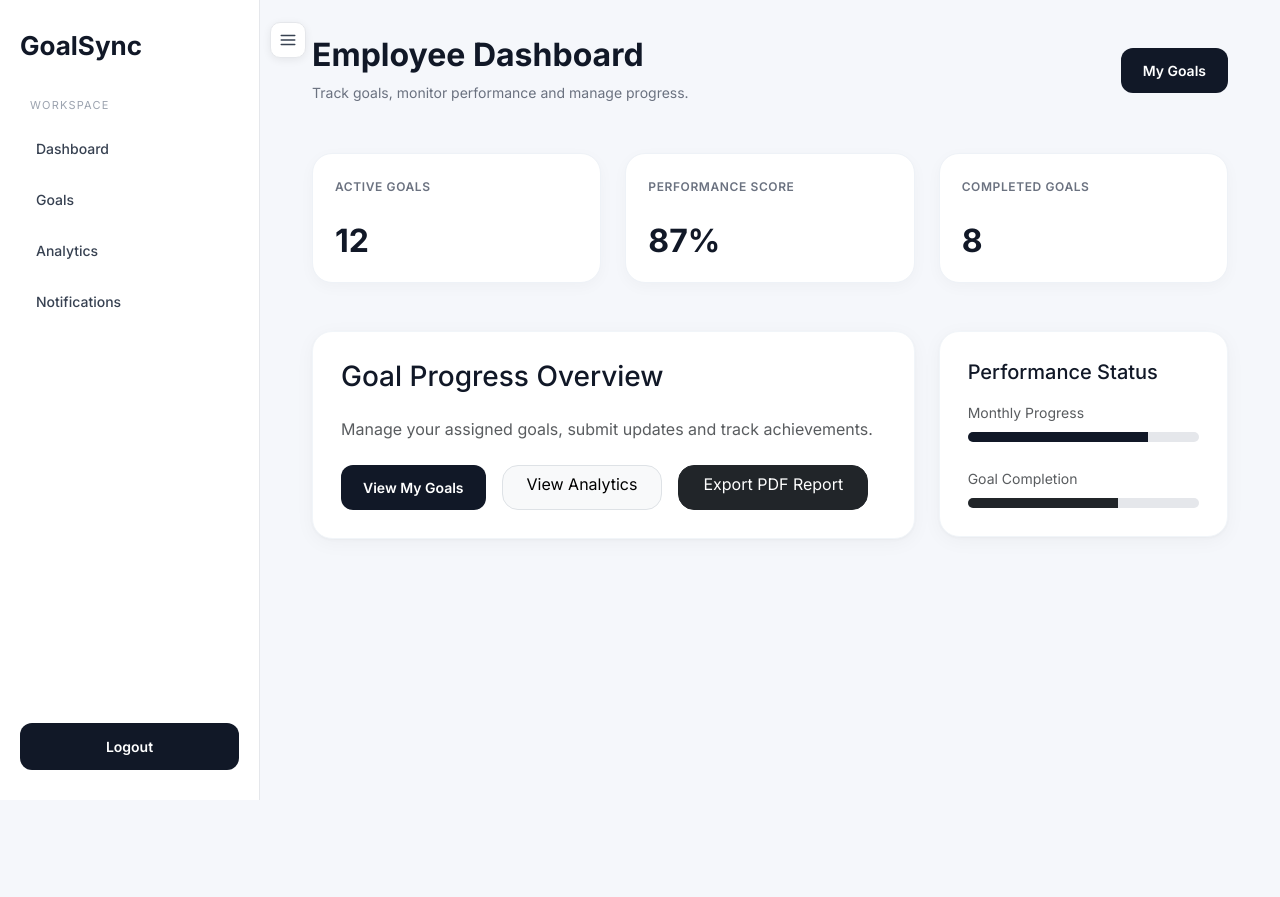
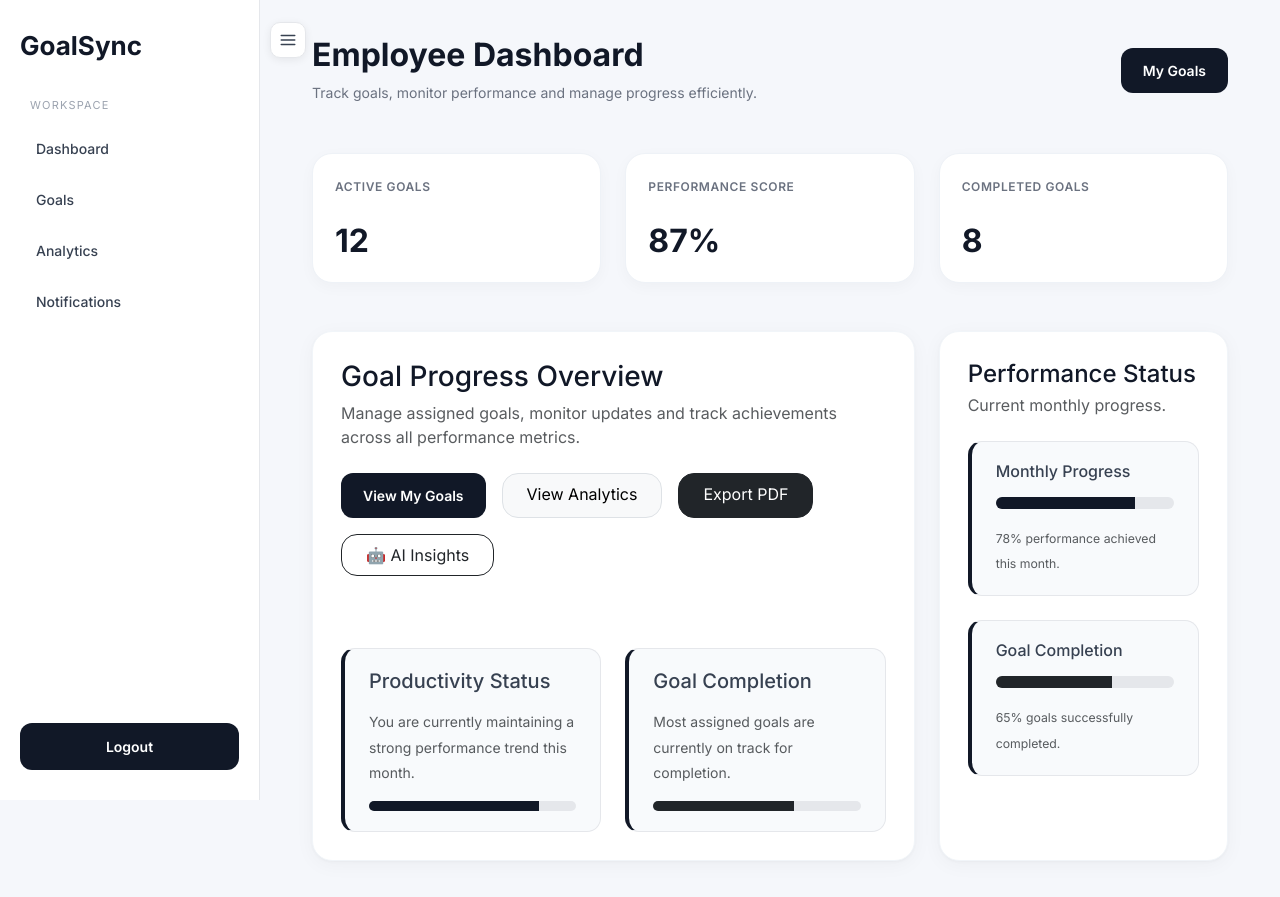
Before and after one commit to jainanugya370-stack/enterprise-goal-tracking-system-v2, a Django app: template templates/employee_dashboard.html in a window 1280 px wide. Before the commit the page ends 800 px from the top, so only its background shows below. Run offline with Django 5.2, Linux system fonts and the light colour scheme; the template is opened without the code that fills it, so the values that code supplies are empty.

```diff
--- a/templates/employee_dashboard.html
+++ b/templates/employee_dashboard.html
@@ -4,7 +4,7 @@
 
 <div class="container-fluid">
 
-    <!-- HERO SECTION -->
+    <!-- PAGE HEADER -->
 
     <div class="d-flex justify-content-between align-items-center mb-5">
 
@@ -15,14 +15,17 @@
             </h1>
 
             <p class="page-subtitle">
-                Track goals, monitor performance and manage progress.
+                Track goals, monitor performance and manage progress efficiently.
             </p>
 
         </div>
 
         <div>
 
-            <a href="/goals/my-goals/" class="btn-modern">
+            <a
+                href="/goals/my-goals/"
+                class="btn-modern"
+            >
                 My Goals
             </a>
 
@@ -34,7 +37,9 @@
 
     <div class="row g-4 mb-5">
 
-        <div class="col-md-4">
+        <!-- ACTIVE GOALS -->
+
+        <div class="col-xl-4 col-md-6">
 
             <div class="kpi-card">
 
@@ -50,7 +55,9 @@
 
         </div>
 
-        <div class="col-md-4">
+        <!-- PERFORMANCE SCORE -->
+
+        <div class="col-xl-4 col-md-6">
 
             <div class="kpi-card">
 
@@ -66,7 +73,9 @@
 
         </div>
 
-        <div class="col-md-4">
+        <!-- COMPLETED GOALS -->
+
+        <div class="col-xl-4 col-md-12">
 
             <div class="kpi-card">
 
@@ -84,40 +93,121 @@
 
     </div>
 
-    <!-- MAIN CONTENT -->
+    <!-- MAIN DASHBOARD SECTION -->
 
     <div class="row g-4">
 
-        <!-- LEFT CARD -->
+        <!-- LEFT PANEL -->
 
         <div class="col-lg-8">
 
-            <div class="card-modern">
+            <div class="card-modern h-100">
 
-                <h3 class="mb-4">
-                    Goal Progress Overview
-                </h3>
+                <div class="d-flex justify-content-between align-items-start mb-4">
 
-                <p class="text-muted mb-4">
-                    Manage your assigned goals, submit updates and track achievements.
-                </p>
+                    <div>
 
-                <div class="d-flex gap-3">
+                        <h3 class="mb-2">
+                            Goal Progress Overview
+                        </h3>
 
-                    <a href="/goals/my-goals/"
-                       class="btn-modern">
+                        <p class="text-muted mb-0">
+                            Manage assigned goals, monitor updates and track achievements across all performance metrics.
+                        </p>
+
+                    </div>
+
+                </div>
+
+                <!-- ACTION BUTTONS -->
+
+                <div class="d-flex flex-wrap gap-3 mt-4">
+
+                    <a
+                        href="/goals/my-goals/"
+                        class="btn-modern"
+                    >
                         View My Goals
                     </a>
 
-                    <a href="/dashboard/employee-analytics/"
-                       class="btn btn-light border rounded-4 px-4">
+                    <a
+                        href="/dashboard/employee-analytics/"
+                        class="btn btn-light border rounded-4 px-4 py-2"
+                    >
                         View Analytics
                     </a>
 
-                    <a href="/reports/employee-pdf/"
-                        class="btn btn-dark rounded-4 px-4">
-                        Export PDF Report
+                    <a
+                        href="/reports/employee-pdf/"
+                        class="btn btn-dark rounded-4 px-4 py-2"
+                    >
+                        Export PDF
                     </a>
+
+                    <a
+                        href="{% url 'ai_insights' %}"
+                        class="btn btn-outline-dark rounded-4 px-4 py-2"
+                    >
+                        🤖 AI Insights
+                    </a>
+
+                </div>
+
+                <!-- MINI STATS -->
+
+                <div class="row mt-5 g-4">
+
+                    <div class="col-md-6">
+
+                        <div class="ai-insight-box">
+
+                            <h5 class="mb-3">
+                                Productivity Status
+                            </h5>
+
+                            <p class="text-muted mb-3">
+                                You are currently maintaining a strong performance trend this month.
+                            </p>
+
+                            <div class="progress"
+                                 style="height:10px; border-radius:999px;">
+
+                                <div
+                                    class="progress-bar"
+                                    style="width:82%;">
+                                </div>
+
+                            </div>
+
+                        </div>
+
+                    </div>
+
+                    <div class="col-md-6">
+
+                        <div class="ai-insight-box">
+
+                            <h5 class="mb-3">
+                                Goal Completion
+                            </h5>
+
+                            <p class="text-muted mb-3">
+                                Most assigned goals are currently on track for completion.
+                            </p>
+
+                            <div class="progress"
+                                 style="height:10px; border-radius:999px;">
+
+                                <div
+                                    class="progress-bar bg-dark"
+                                    style="width:68%;">
+                                </div>
+
+                            </div>
+
+                        </div>
+
+                    </div>
 
                 </div>
 
@@ -125,47 +215,73 @@
 
         </div>
 
-        <!-- RIGHT CARD -->
+        <!-- RIGHT PANEL -->
 
         <div class="col-lg-4">
 
-            <div class="card-modern">
+            <div class="card-modern h-100">
 
-                <h5 class="mb-3">
-                    Performance Status
-                </h5>
+                <div class="d-flex justify-content-between align-items-center mb-4">
 
-                <div class="mb-3">
+                    <div>
 
-                    <small class="text-muted">
-                        Monthly Progress
-                    </small>
+                        <h4 class="mb-1">
+                            Performance Status
+                        </h4>
 
-                    <div class="progress mt-2"
-                         style="height:10px; border-radius:20px;">
-
-                        <div class="progress-bar"
-                             style="width:78%;">
-                        </div>
+                        <p class="text-muted mb-0">
+                            Current monthly progress.
+                        </p>
 
                     </div>
 
                 </div>
 
-                <div class="mt-4">
+                <!-- STATUS CARD -->
 
-                    <small class="text-muted">
-                        Goal Completion
-                    </small>
+                <div class="ai-insight-box mb-4">
 
-                    <div class="progress mt-2"
-                         style="height:10px; border-radius:20px;">
+                    <h6 class="mb-3">
+                        Monthly Progress
+                    </h6>
 
-                        <div class="progress-bar bg-dark"
-                             style="width:65%;">
+                    <div class="progress mb-3"
+                         style="height:12px; border-radius:999px;">
+
+                        <div
+                            class="progress-bar"
+                            style="width:78%;">
                         </div>
 
                     </div>
+
+                    <small class="text-muted">
+                        78% performance achieved this month.
+                    </small>
+
+                </div>
+
+                <!-- STATUS CARD -->
+
+                <div class="ai-insight-box">
+
+                    <h6 class="mb-3">
+                        Goal Completion
+                    </h6>
+
+                    <div class="progress mb-3"
+                         style="height:12px; border-radius:999px;">
+
+                        <div
+                            class="progress-bar bg-dark"
+                            style="width:65%;">
+                        </div>
+
+                    </div>
+
+                    <small class="text-muted">
+                        65% goals successfully completed.
+                    </small>
 
                 </div>
 
```
Also changed, not shown: main.py (added, +16 -0 lines), 1 other file.
